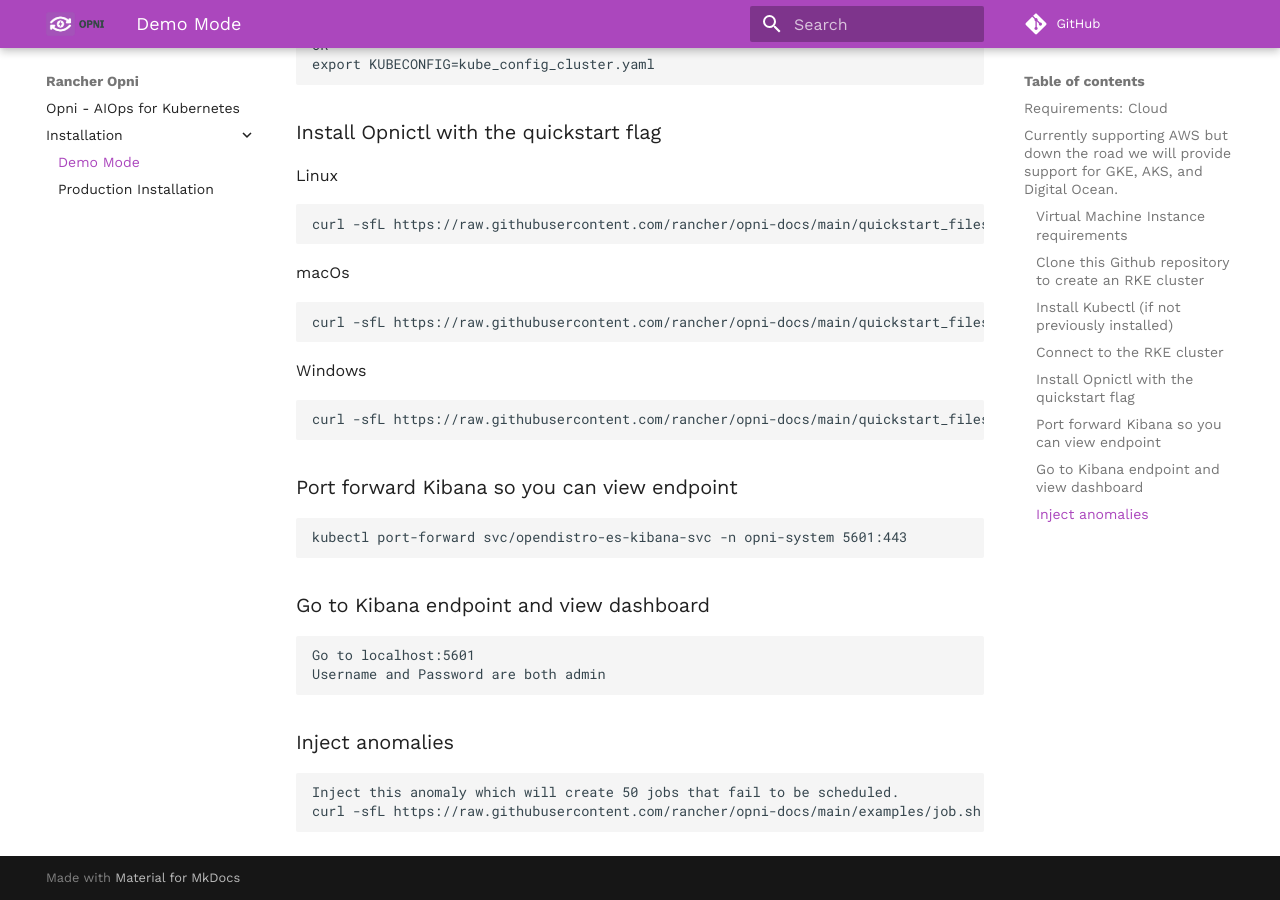
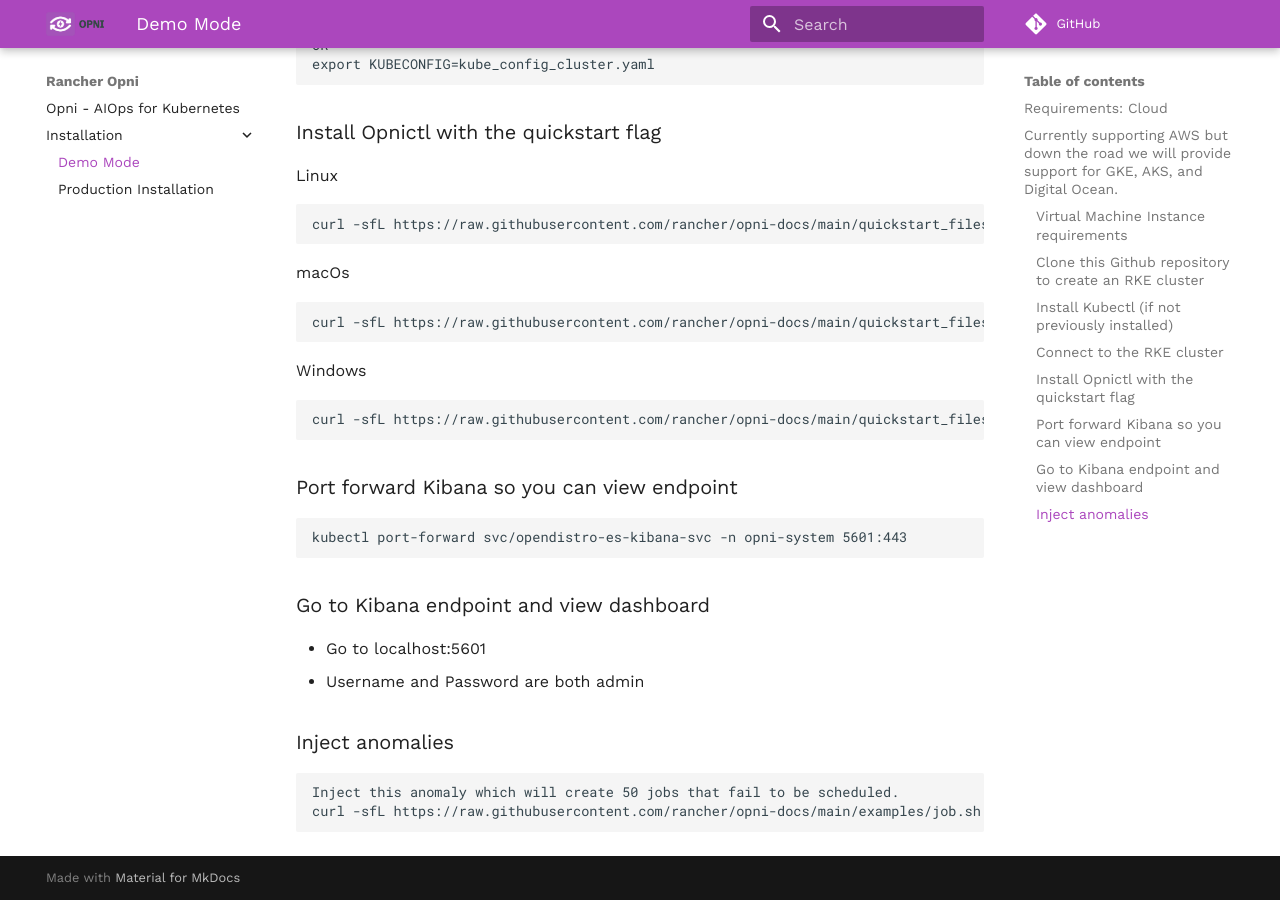
Before and after one commit to rancher/opni-docs, an MkDocs documentation site: the page built from docs/install/quickstart.md, in a window 1280 px wide and 900 px high, scrolled down 1297 px. Built offline with MkDocs 1.6.1 and Material for MkDocs 9.7.7, drawn with Linux system fonts in a browser that asks for light colours; comment, search, counter and statistics services are not loaded.

Commit message:
Update documentation markdown

````diff
--- a/docs/install/quickstart.md
+++ b/docs/install/quickstart.md
@@ -65,10 +65,8 @@
 ```
 
 ### Go to Kibana endpoint and view dashboard
-```
-Go to localhost:5601
-Username and Password are both admin
-```
+- Go to localhost:5601
+- Username and Password are both admin
 
 ### Inject anomalies
 ```
````
